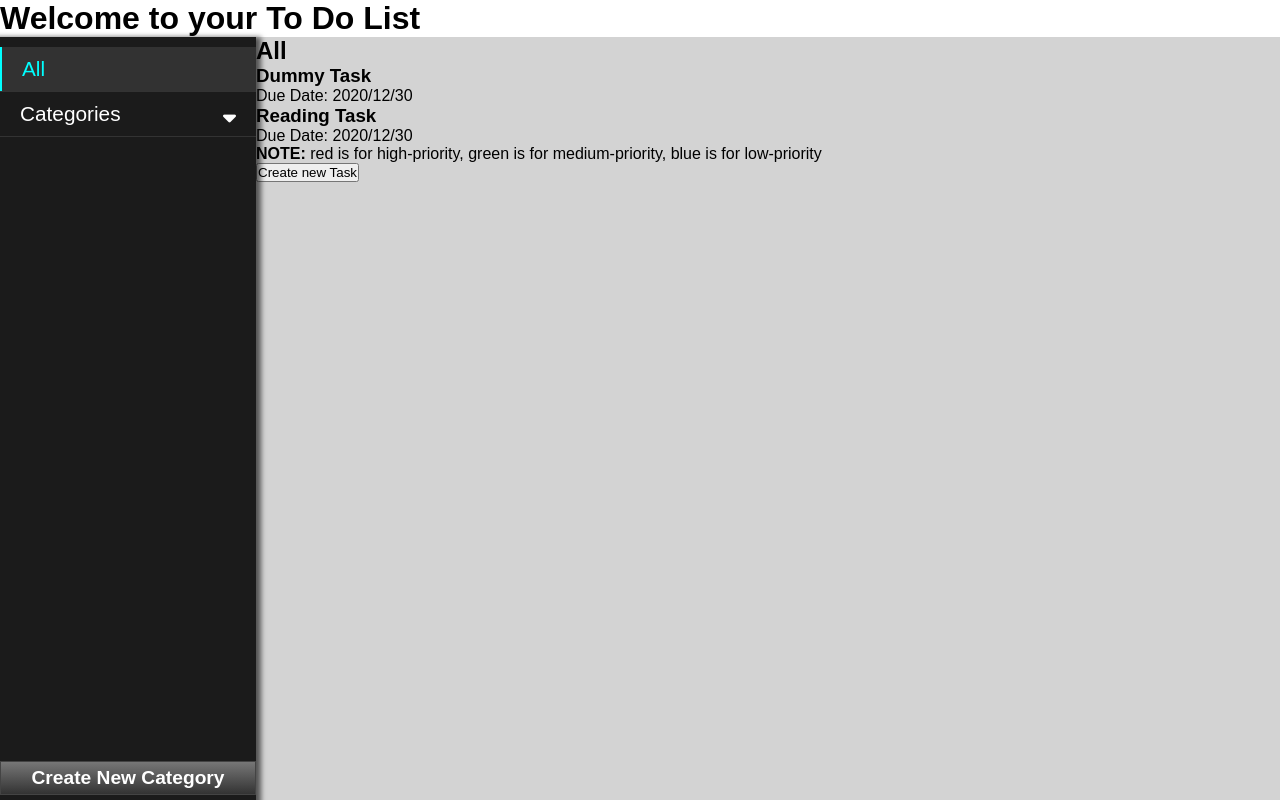
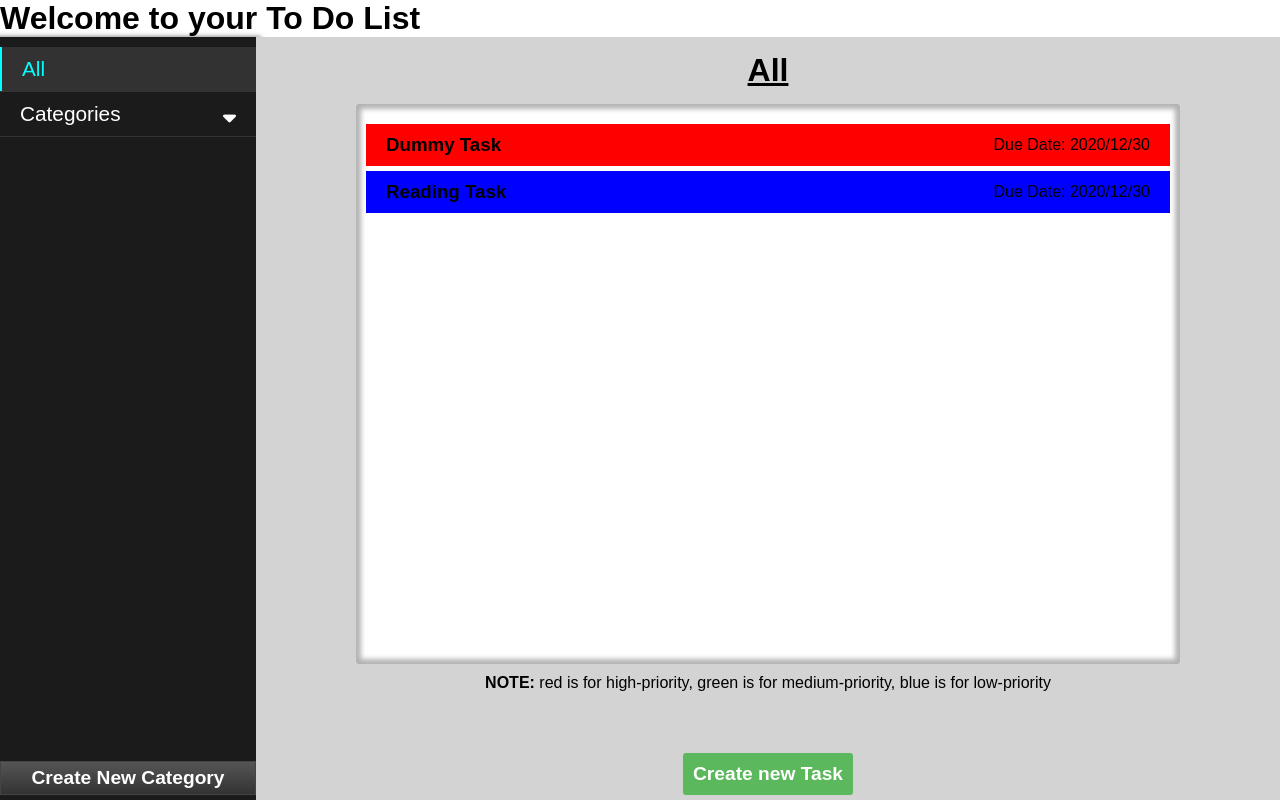
Before and after one commit to RNtaate/To-Do-List, a website built with webpack: page dist/index.html in a window 1280 px wide. Both pictures are taken after a click on the element "All". Built offline with nearby package versions, Linux system fonts and the light colour scheme.

Commit message:
Add styling to the rightPaneDiv innerHTML elements

```diff
--- a/stylesheets/styler.css
+++ b/stylesheets/styler.css
@@ -34,6 +34,7 @@
 }
 
 .right-pane-div {
+  position: relative;
   width: 80%;
   background-color: lightgrey;
 }
@@ -117,7 +118,7 @@
   border: 1px solid #444;
   font-size: 1.2em;
   color: white;
-  background: linear-gradient(#777, #333);
+  background: linear-gradient(#555, #333);
   padding: 5px;
   font-weight: 700;
   outline: none;
@@ -195,3 +196,92 @@
   font-size: 1em;
   font-weight: bold;
 }
+
+.create-task-btn {
+  position: absolute;
+  bottom: 5px;
+  left: 50%;
+  transform: translateX(-50%);
+  border: none;
+  outline: none;
+  padding: 10px 10px;
+  font-size: 1.2em;
+  background: #5cb85c;
+  color: white;
+  font-weight: bold;
+  border-radius: 3px;
+}
+
+.right-pane-upper-section {
+  height: 100%;
+  position: relative;
+}
+
+.inner-right-section-div {
+  display: none;
+}
+
+.category-heading {
+  text-align: center;
+  font-size: 2em;
+  padding: 15px 0;
+  text-decoration: underline;
+}
+
+.category-tasks-div {
+  padding: 0 100px;
+}
+
+.tasks-list {
+  max-height: 70vh;
+  height: 75vh;
+  overflow: auto;
+  background-color: #fff;
+  list-style-type: none;
+  padding: 20px 10px;
+  border-radius: 3px;
+  box-shadow: 0 0 5px 5px rgba(0, 0, 0, 0.3) inset;
+}
+
+.task-list-item {
+  display: flex;
+  justify-content: space-between;
+  padding: 10px 20px;
+  align-items: center;
+}
+
+.task-list-item:not(:last-child) {
+  margin-bottom: 5px;
+}
+
+.note-par {
+  padding: 10px;
+  text-align: center;
+}
+
+.high {
+  background-color: red;
+}
+
+.low {
+  background-color: blue;
+}
+
+.medium {
+  background-color: green;
+}
+
+.no-category-selected {
+  font-size: 40px;
+  color: gray;
+  position: absolute;
+  top: 50%;
+  left: 50%;
+  transform: translate(-50%, -50%);
+  text-align: center;
+}
+
+.create-task-btn:hover {
+  cursor: pointer;
+  background: linear-gradient(#555, #333);
+}
```
